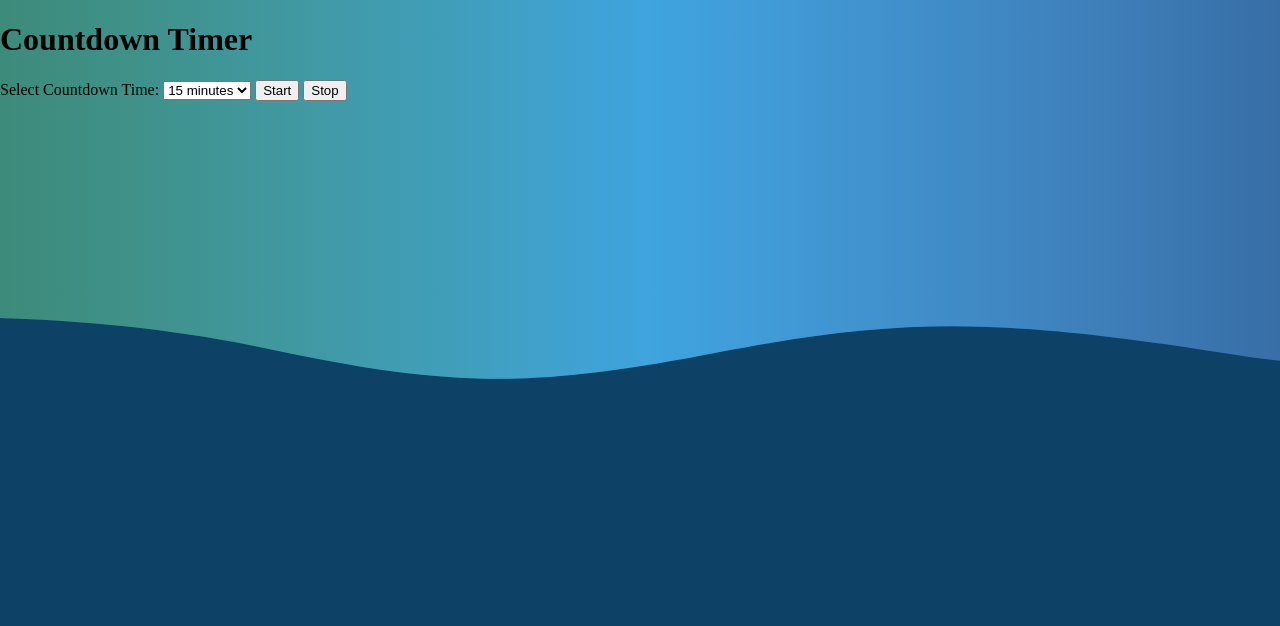
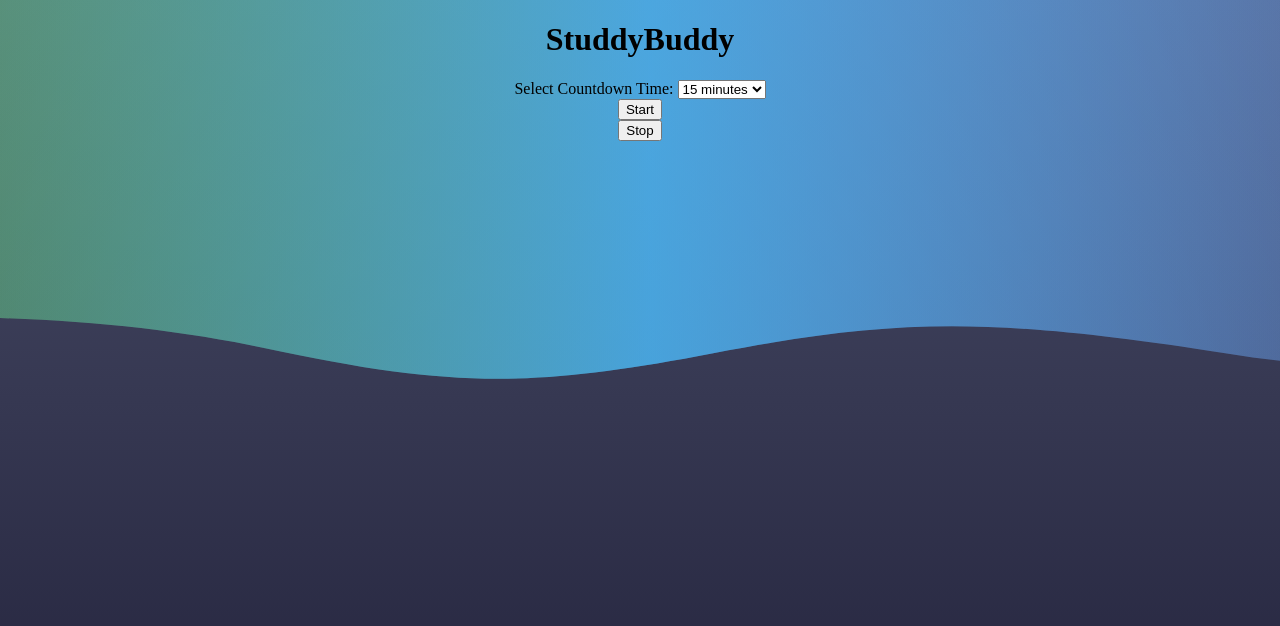
Before and after one commit to JacobFIqbal/StudyTimer, a plain HTML site: page index.html in a window 1280 px wide. Drawn offline with Linux system fonts and the light colour scheme.

Commit message:
This version is working fine

```diff
--- a/index.html
+++ b/index.html
@@ -1,23 +1,25 @@
 <!DOCTYPE html>
 <html>
 <head>
-	<title>Countdown Timer</title>
+	<title>StuddyBuddy</title>
 	<link rel="stylesheet" type="text/css" href="style.css">
 </head>
 <body>
-	<h1>Countdown Timer</h1>
-	<label for="duration">Select Countdown Time:</label>
+	<center><h1>StuddyBuddy</h1></center>
+	<center><label for="duration">Select Countdown Time:</label>
 	<select id="duration" onchange="setTimer()">
 		<option value="15">15 minutes</option>
 		<option value="30">30 minutes</option>
 		<option value="45">45 minutes</option>
 		<option value="60">60 minutes</option>
-	</select>
-	<p id="timer"></p>
-	<button id="start-btn">Start</button>
-	<button id="stop-btn">Stop</button>
+	</select></center>
+	<p id="timer" style="position: absolute; top: 250px; font-size: 23px;"></p>
+	<center><button id="start-btn">Start</button></center>
+	<center><button id="stop-btn">Stop</button></center>
+	<!--Adding the script to the page-->
 	<script src="script.js"></script>
 
+	<!--The svg background-->
 	<div id="background">
 	<svg version="1.1" xmlns="http://www.w3.org/2000/svg"
 		xmlns:xlink="http://www.w3.org/1999/xlink" x="0px" y="0px" width="100%" height="100%" viewBox="0 0 1600 900" preserveAspectRatio="xMidYMax slice">
--- a/script.js
+++ b/script.js
@@ -42,6 +42,7 @@ function startTimer() {
 function stopTimer() {
 	clearInterval(x);
 	timeRemaining = countDownDate - new Date().getTime();
+
 }
 
 function resetTimer() {
--- a/style.css
+++ b/style.css
@@ -14,8 +14,9 @@ html, body {
 	left: 0;
 	width: 100%;
 	height: 100%;
-	background-color: #0e4166;
-	background-image: linear-gradient(to bottom, rgba(14, 65, 102, 0.86), #0e4166);
+	background-color: #4a4e69;
+
+	background-image: linear-gradient(to bottom, #22223b, #4a4e69);
 	transform: rotate(180deg);
   	transform-origin: center;
   }
```
